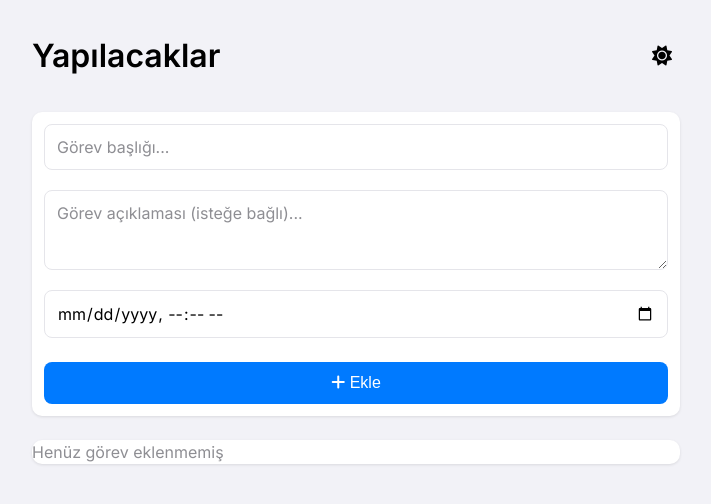
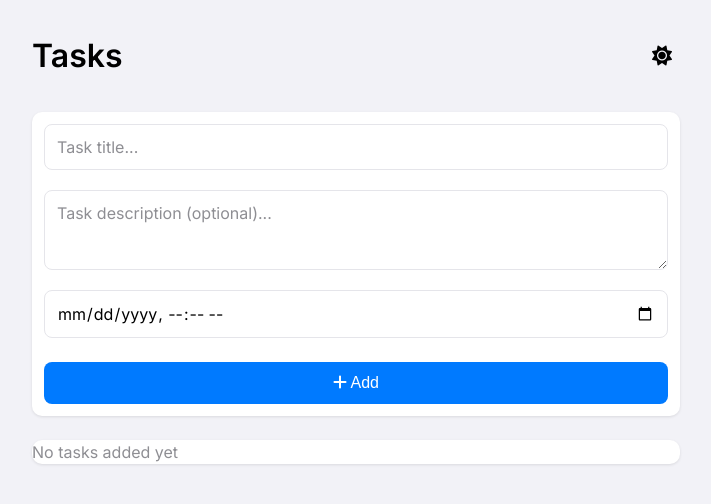
Before and after one commit to brsdurkut/todo-app-cursor, a Flask app: template templates/index.html in a window 1280 px wide. Shown: the top 504 px of the page, without its empty margins (284-995 px from the left). Run offline with Flask 3, Linux system fonts and the light colour scheme; the template is opened without the code that fills it, so the values that code supplies are empty.

Commit message:
Convert all text from Turkish to English

```diff
--- a/app.py
+++ b/app.py
@@ -25,11 +25,11 @@ def get_todos():
             sorts=[
                 {
                     "property": "Status",
-                    "direction": "ascending"  # Önce tamamlanmamış görevler
+                    "direction": "ascending"  # Show uncompleted tasks first
                 },
                 {
                     "property": "Order",
-                    "direction": "ascending"  # Sonra sıra numarasına göre
+                    "direction": "ascending"  # Then sort by order
                 }
             ],
             filter={
@@ -81,7 +81,7 @@ def create_todo(title, description="", deadline=None):
             }
         }
 
-        # Deadline varsa ekle
+        # Add deadline if exists
         if deadline:
             properties["Deadline"] = {
                 "date": {
@@ -130,16 +130,16 @@ def reorder():
 
 def toggle_todo(page_id):
     try:
-        # Mevcut durumu al
+        # Get current status
         page = notion.pages.retrieve(page_id=page_id)
         current_status = page['properties']['Status']['checkbox']
 
-        # Yeni durumu belirle
+        # Determine new status
         new_status = not current_status
 
-        # Eğer görev tamamlandıysa, en yüksek sıra numarasını bul ve onun üzerine ekle
+        # If task is completed, find the highest order number and add to it
         new_order = None
-        if new_status:  # Görev tamamlandıysa
+        if new_status:  # If task is completed
             todos = get_todos()
             max_order = 0
             for todo in todos:
@@ -147,14 +147,14 @@ def toggle_todo(page_id):
                 max_order = max(max_order, current_order or 0)
             new_order = max_order + 1000
 
-        # Güncelleme yap
+        # Update properties
         properties = {
             "Status": {
                 "checkbox": new_status
             }
         }
 
-        # Eğer yeni sıra numarası belirlendiyse ekle
+        # Add new order if determined
         if new_order is not None:
             properties["Order"] = {
                 "number": new_order
@@ -182,11 +182,11 @@ def delete_todo(page_id):
 
 def get_page_info(page_id):
     try:
-        # Önce sayfanın kendisini al
+        # First, retrieve the page itself
         page = notion.pages.retrieve(page_id=page_id)
         print(f"Retrieved page data: {page}")
 
-        # Başlığı bul
+        # Find the title
         title = ""
         if 'properties' in page:
             for prop in page['properties'].values():
@@ -196,7 +196,7 @@ def get_page_info(page_id):
                         title = title_parts[0].get('plain_text', '')
                         break
 
-        # Sayfa içeriğini al
+        # Get the page content
         blocks = notion.blocks.children.list(block_id=page_id)
         print(f"Retrieved blocks: {blocks}")
 
@@ -234,7 +234,7 @@ def get_page_info(page_id):
                 if text_content:
                     preview_text.append(f"1. {text_content[0].get('plain_text', '')}")
 
-            # En fazla 5 blok al
+            # Max 5 blocks
             if len(preview_text) >= 5:
                 break
 
@@ -248,9 +248,9 @@ def get_page_info(page_id):
 
 def extract_page_id_from_url(url):
     try:
-        # URL'nin sonundaki ID'yi al
+        # Get the ID at the end of the URL
         page_id = url.split('-')[-1].split('?')[0]
-        # ID'yi Notion'ın beklediği formata çevir (8-4-4-4-12)
+        # Convert the ID to the format Notion expects (8-4-4-4-12)
         if len(page_id) == 32:
             return f"{page_id[:8]}-{page_id[8:12]}-{page_id[12:16]}-{page_id[16:20]}-{page_id[20:]}"
         return None
@@ -276,7 +276,6 @@ def index():
             deadline = todo['properties'].get('Deadline', {}).get('date', {})
             deadline_date = None
             if deadline and deadline.get('start'):
-                # Notion'dan gelen tarihi UTC olarak parse et
                 deadline_date = datetime.fromisoformat(deadline['start'].replace('Z', '+00:00')).astimezone(pytz.UTC)
 
             # Get category information from mention
@@ -322,7 +321,7 @@ def add():
 
     if title:
         if deadline:
-            # Yerel saat diliminden gelen tarihi UTC'ye çevir
+            # Convert local time to UTC
             local_dt = datetime.fromisoformat(deadline)
             utc_dt = local_dt.astimezone(pytz.UTC).isoformat()
             create_todo(title, description, utc_dt)
--- a/templates/index.html
+++ b/templates/index.html
@@ -1,9 +1,9 @@
 <!DOCTYPE html>
-<html lang="tr">
+<html lang="en">
 <head>
     <meta charset="UTF-8">
     <meta name="viewport" content="width=device-width, initial-scale=1.0">
-    <title>Yapılacaklar</title>
+    <title>Tasks</title>
     <link rel="stylesheet" href="https://cdnjs.cloudflare.com/ajax/libs/font-awesome/6.5.1/css/all.min.css">
     <style>
         @import url('https://fonts.googleapis.com/css2?family=Inter:wght@400;500;600&display=swap');
@@ -396,7 +396,7 @@
 <body>
     <div class="container">
         <div class="header">
-            <h1>Yapılacaklar</h1>
+            <h1>Tasks</h1>
             <button class="theme-toggle" onclick="toggleTheme()">
                 <i class="fas fa-moon"></i>
             </button>
@@ -405,12 +405,12 @@
         <form action="{{ url_for('add') }}" method="POST">
             <div class="input-group">
                 <div class="task-input-group">
-                    <input type="text" name="title" class="task-input" placeholder="Görev başlığı..." required>
-                    <textarea name="description" class="task-description" placeholder="Görev açıklaması (isteğe bağlı)..."></textarea>
-                    <input type="datetime-local" name="deadline" class="deadline-input" placeholder="Son tarih (isteğe bağlı)">
+                    <input type="text" name="title" class="task-input" placeholder="Task title..." required>
+                    <textarea name="description" class="task-description" placeholder="Task description (optional)..."></textarea>
+                    <input type="datetime-local" name="deadline" class="deadline-input" placeholder="Deadline (optional)">
                 </div>
                 <button type="submit" class="add-button">
-                    <i class="fas fa-plus"></i> Ekle
+                    <i class="fas fa-plus"></i> Add
                 </button>
             </div>
         </form>
@@ -463,7 +463,7 @@
                 {% endfor %}
             {% else %}
                 <div class="empty-state">
-                    Henüz görev eklenmemiş
+                    No tasks added yet
                 </div>
             {% endif %}
         </div>
```
